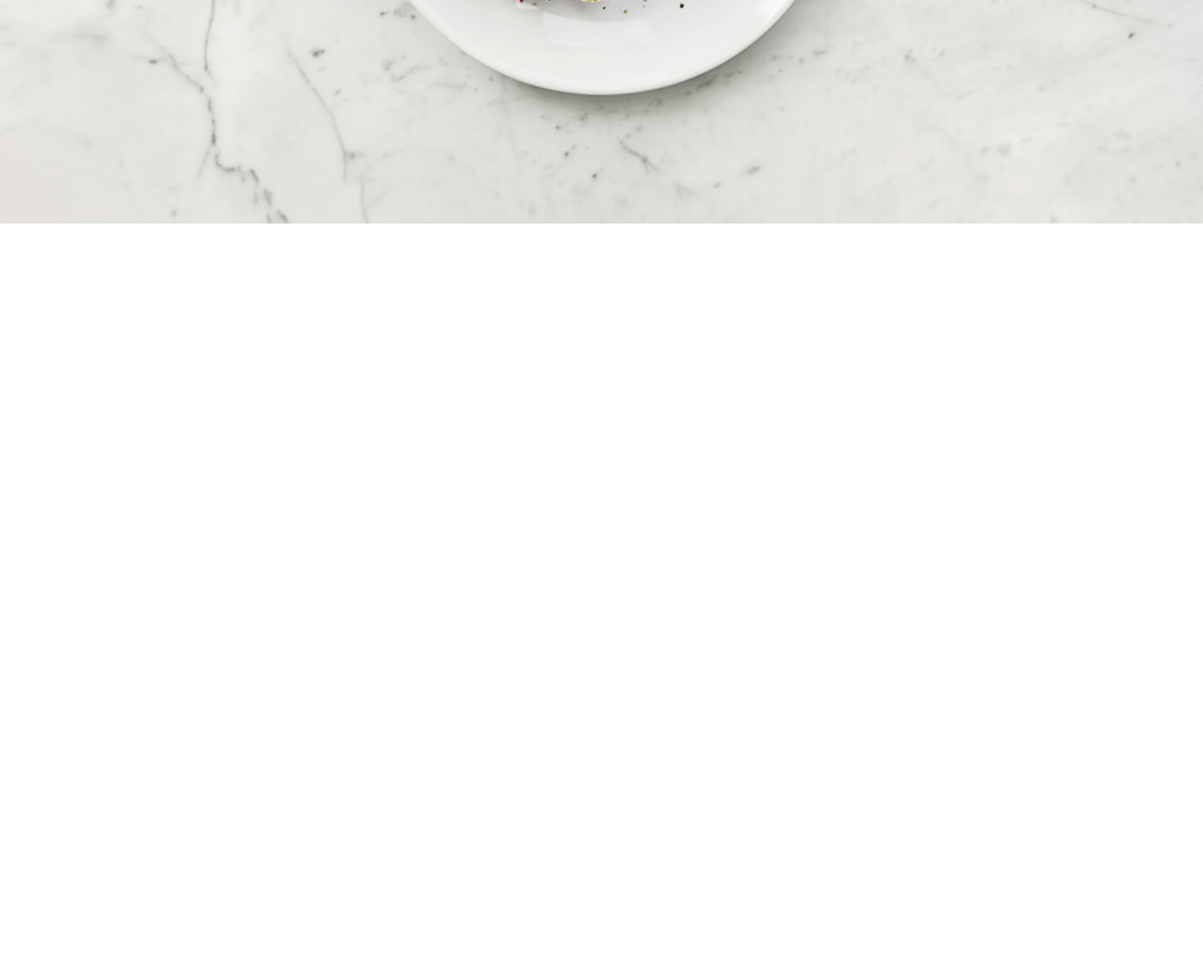
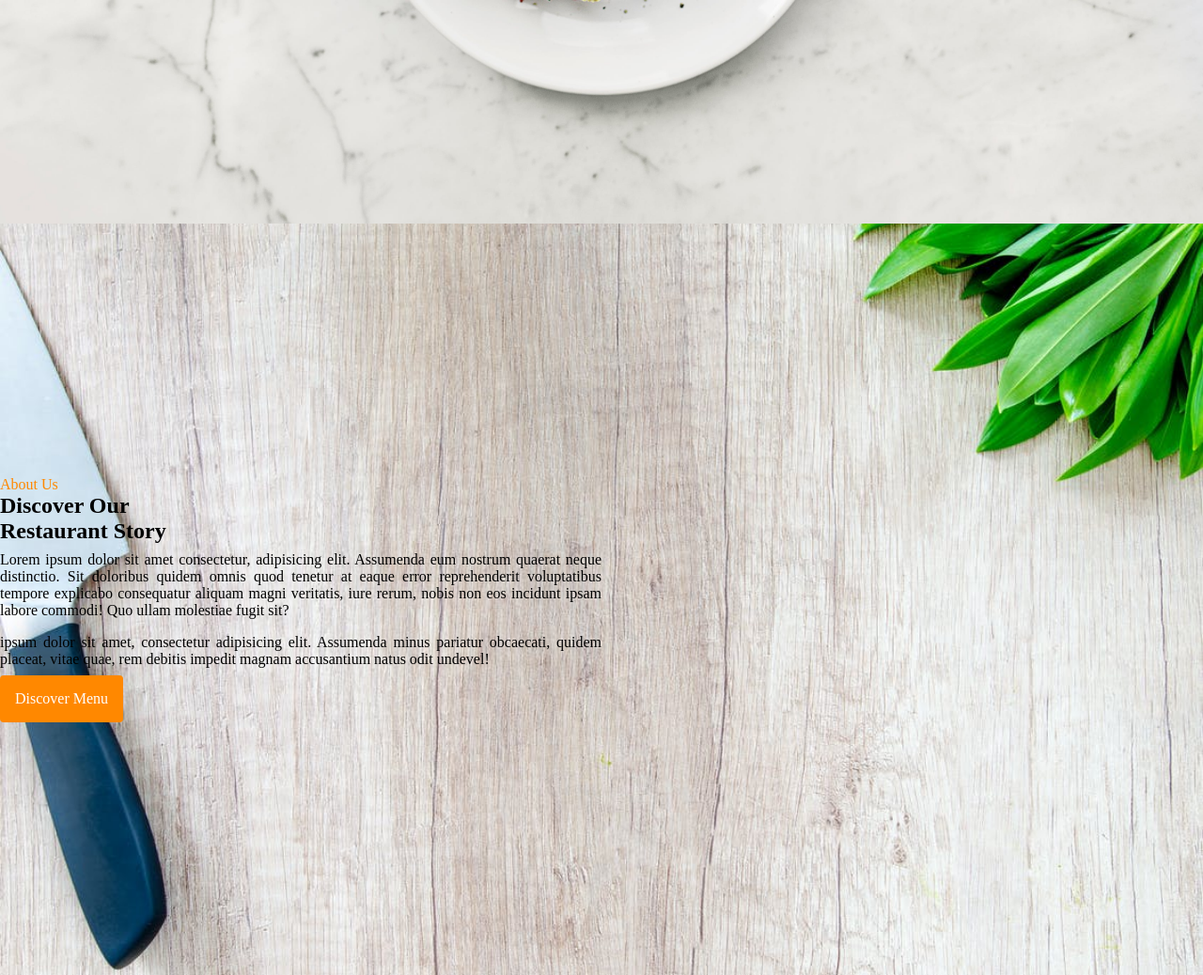
Before and after one commit to BryonVerdone/cuisine-restaurant, a plain HTML site: page index.html in a window 1280 px wide. Shown: the part 617-1655 px from the top of the page at 94% size. Before the commit the page ends 855 px from the top, so only its background shows below. Drawn offline with Linux system fonts and the light colour scheme.

Commit message:
added background image

```diff
--- a/index.html
+++ b/index.html
@@ -65,6 +65,39 @@
     </section>
     <!-- end of hero-section  -->
     <!-- About us section -->
+    <section class="about-us">
+      <div class="about-us-container">
+        <span class="sub-heading">About Us</span>
+        <div class="section-heading">
+          <span><h1>Discover Our</h1></span>
+          <span><h1>Restaurant Story</h1>
+          </span>
+        </div>
+        <div class="about-us-text">
+          <p>
+            Lorem ipsum dolor sit amet
+            consectetur, adipisicing elit.
+            Assumenda eum nostrum quaerat
+            neque distinctio. Sit doloribus
+            quidem omnis quod tenetur at
+            eaque error reprehenderit
+            voluptatibus tempore explicabo
+            consequatur aliquam magni
+            veritatis, iure rerum, nobis non
+            eos incidunt ipsam labore
+            commodi! Quo ullam molestiae
+            fugit sit?
+          </p>
+          <p> ipsum dolor sit amet,
+            consectetur adipisicing elit.
+            Assumenda minus pariatur
+            obcaecati, quidem placeat, vitae
+            quae, rem debitis impedit magnam
+            accusantium natus odit undevel!</p>
+        <a class="discover-btn" href="#">Discover Menu</a>
+        </div>
+      </div>
+    </section>
     <!-- end of About us section -->
     <!-- photo section  -->
     <!-- end of photo section  -->
@@ -72,7 +105,6 @@
     <!-- end of hours section  -->
     <!-- review section -->
     <!-- end of review section -->
-
     <script src="./app.js"></script>
   </body>
 </html>
--- a/styles.css
+++ b/styles.css
@@ -67,3 +67,48 @@ input {
   color: var(--icon-colors);
   padding: 1rem 0 1rem 1rem;
 }
+/*
+==========
+About Section
+==========
+*/
+.about-us {
+  background-image: url(./photos/knife.jpeg);
+  background-size: cover;
+  background-repeat: no-repeat;
+  background-position: center center;
+  display: flex;
+  justify-content: center;
+  align-items: center;
+  height: 100vh;
+}
+.about-us-container {
+  /* display: flex;
+  justify-content: center;
+  align-items: center; */
+
+  max-width: 100%;
+}
+.sub-heading {
+  color: var(--icon-colors);
+}
+.section-heading {
+  font-size: 1rem;
+  width: 100%;
+}
+.about-us-text {
+  width: 100%;
+}
+p {
+  padding: 0.5rem 0;
+  width: 50%;
+  text-align: justify;
+}
+.discover-btn {
+  color: white;
+  border-radius: 4px;
+  display: inline-block;
+  padding: 1rem;
+  background: var(--icon-colors);
+  text-align: justify;
+}
```
